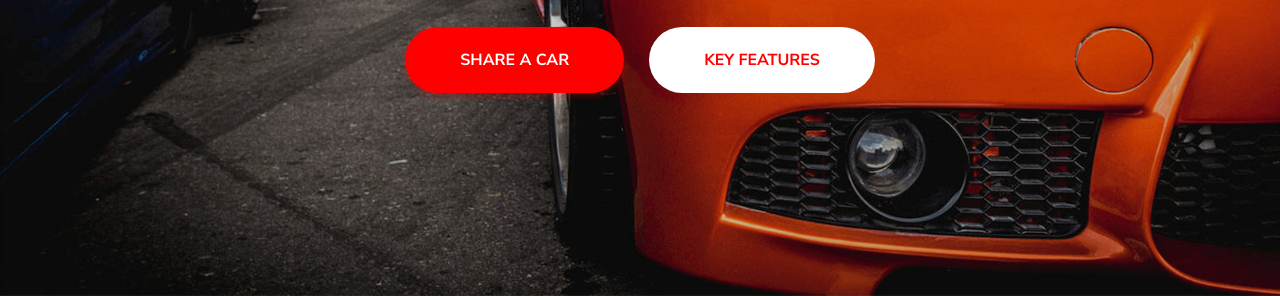
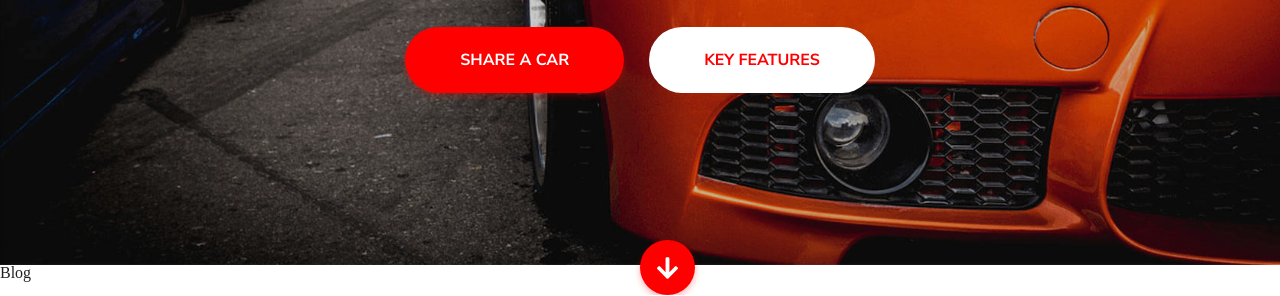
Before and after one commit to KarolNiewiadomski/carsharing, a website built with Vite: page 01_Car_Sharing/index.html in a window 1280 px wide. Shown: the part 511-807 px from the top of the page. Built offline with nearby package versions, Linux system fonts and the light colour scheme.

Commit message:
header complete

```diff
--- a/01_Car_Sharing/css/style.css
+++ b/01_Car_Sharing/css/style.css
@@ -1,20 +1,18 @@
-body * {
-  border: 1px dotted blue;
+:root {
+  --main-color: #ff0000;
+  --secondary-color: #ffffff;
 }
 
 * {
   box-sizing: border-box;
-  margin: 0;
-  padding: 0;
 }
+
+/* body * {
+  border: 1px dotted blue;
+} */
 
 body {
   width: 100%;
-}
-
-:root {
-  --main-color: #ff0000;
-  --secondary-color: #ffffff;
 }
 
 .container {
@@ -32,9 +30,8 @@ body {
   background-position: fixed;
   display: flex;
   justify-content: center;
-  height: 807px;
+  height: 97vh;
   position: relative;
-
 }
 
 .banner::before {
@@ -50,7 +47,7 @@ body {
 
 .logo {
   font: normal normal bold 35px/47px Nunito Sans;
-  color: #ffffff;
+  color: var(--secondary-color);
   text-transform: uppercase;
   height: 47px;
 }
@@ -63,14 +60,14 @@ body {
 .logo span {
   color: var(--main-color);
   font: normal normal 800 35px/47px Nunito Sans;
-    }
+}
 
 .nav-bar > * {
   z-index: 100;
 }
 
 .nav-bar {
-  color: white;
+  color: var(--secondary-color);
   display: flex;
   justify-content: space-between;
   align-items: center;
@@ -90,7 +87,7 @@ body {
 }
 
 .nav-bar li:hover {
-    background-color: rgba(255, 255, 255, 0.3);
+  background-color: rgba(255, 255, 255, 0.3);
 }
 
 .nav-btn ul {
@@ -101,7 +98,7 @@ body {
 
 .nav-btn li {
   font: normal normal bold 16px/22px Nunito Sans;
-  color: #ffffff;
+  color: var(--secondary-color);
   text-transform: uppercase;
   padding: 33px 40px;
 }
@@ -133,18 +130,41 @@ body {
   padding: 22px 55px;
   font: normal normal bold 16px/22px Nunito Sans;
   border: 0;
-  border-radius: 50px;
+  border-radius: 40px;
   text-transform: uppercase;
 }
 
-.red-btn {
+.alert-btn {
   background-color: var(--main-color);
   color: var(--secondary-color);
-  margin-right: 25px;
   box-shadow: 0px 3px 6px #ff00004d;
 }
 
-.white-btn {
+.btn-right {
+  margin-right: 25px;
+}
+
+.info-btn {
   color: var(--main-color);
   background-color: var(--secondary-color);
 }
+
+.arrow {
+  width: 55px;
+  height: 55px;
+  background-color: var(--main-color);
+  border: 0;
+  border-radius: 50%;
+  box-shadow: 0px 3px 6px #ff00004d;
+  display: flex;
+  justify-content: center;
+  align-items: center;
+  position: absolute;
+  left: 50%;
+  bottom: -30px;
+}
+
+.arrow img {
+  width: 21px;
+  height: 22px;
+}
--- a/01_Car_Sharing/index.html
+++ b/01_Car_Sharing/index.html
@@ -36,17 +36,28 @@
                 <h1>Car Sharing</h1>
                 <p>Lorem ipsum dolor sit amet, consectetur adipiscing elit, sed do eiusmod tempor incididunt ut labore et dolore magna aliqua. Ut enim ad minim veniam, quis nostrud exercitation ullamco laboris nisi ut aliquip ex ea commodo consequat.</p>
                 <section class="btn-section">
-                    <button class="red-btn btn-header"><a href="#"></a>Share a car</button>
+                    <button class="alert-btn btn-header btn-right"><a href="#"></a>Share a car</button>
 
-                    <button class="white-btn btn-header"><a href="#"></a>Key Features</button>
+                    <button class="info-btn btn-header"><a href="#"></a>Key Features</button>
                 </section>
              </section>
 
         </section>
+        <div class="arrow"> <img src="images/Icon Arrow Down.svg"></div>
     </header>
+
+    <section>
+        <h1 class="blog">Blog</h1>
+        <article></article>
+        <article></article>
+        <article></article>
+    </section>
+
     <section></section>
+
     <section></section>
-    <section></section>
+
     <footer></footer>
+
 </body>
 </html>
```
